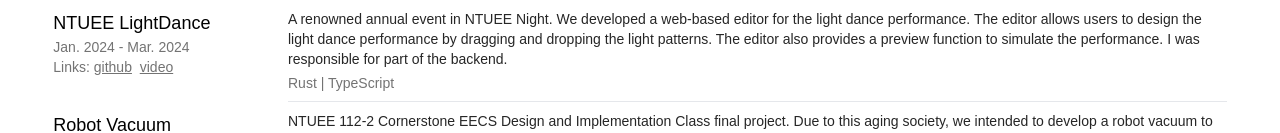
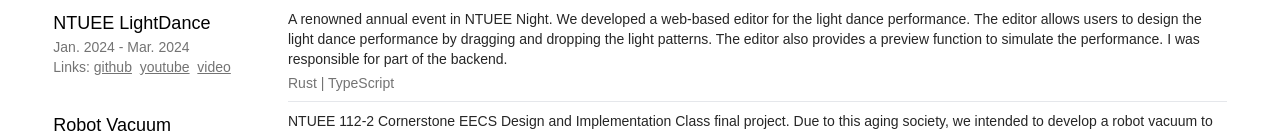
Before and after one commit to ChenBingWei1201/ChenBingWei1201.github.io, a React (Vite) app: page / in a window 1280 px wide. Shown: the part 767-900 px from the top of the page. Built offline with nearby package versions, Linux system fonts and the light colour scheme; a web font is replaced by a local one.

Commit message:
add yt channel on NTUEE LightDance

```diff
--- a/src/data/experiences/projects.js
+++ b/src/data/experiences/projects.js
@@ -5,6 +5,7 @@
     time: "Jan. 2024 - Mar. 2024",
     link: [
       { text: "github", url: "https://github.com/NTUEELightDance/LightDance-Editor" },
+      { text: "youtube", url: "https://youtube.com/@ntueelightdance6849?feature=shared" },
       { text: "video", url: "https://www.youtube.com/watch?v=ZYaDQQLl05Y" },
     ],
     content: [
```
